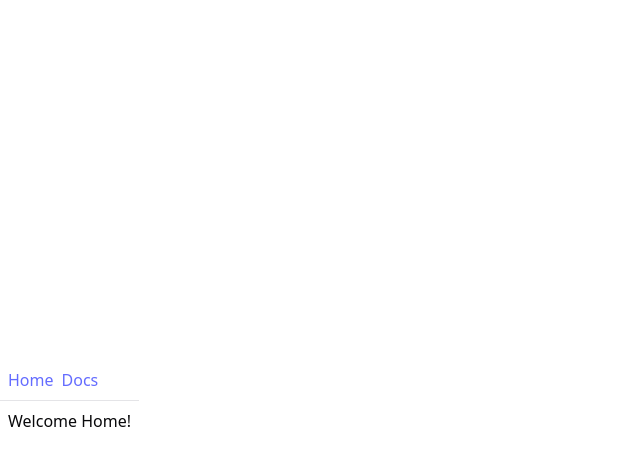
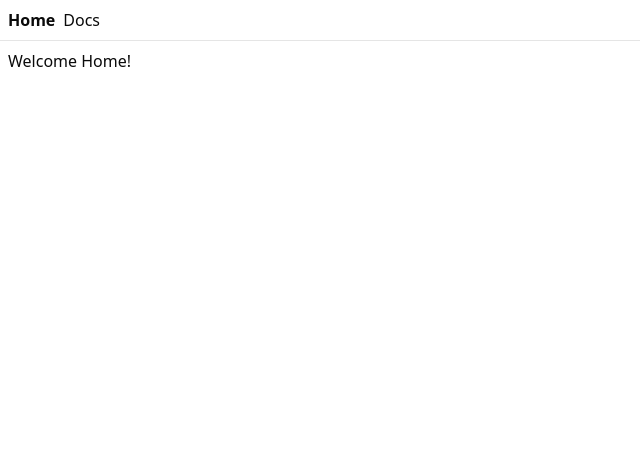
Before and after one commit to landondurnan/form-builder, a React (Vite) app: page / in a window 1280 px wide. Shown: the top 466 px of the page, without its empty margins (0-640 px from the left). Built offline with nearby package versions, Linux system fonts and the light colour scheme.

Commit message:
feat: refactor CSS variables and theme structure for improved styling consistency

```diff
--- a/src/index.css
+++ b/src/index.css
@@ -3,177 +3,113 @@
 
 @custom-variant dark (&:is(.dark *));
 
+@theme inline {
+  --color-background: var(--background);
+  --color-foreground: var(--foreground);
+  --font-sans: var(--font-geist-sans);
+  --font-mono: var(--font-geist-mono);
+  --color-sidebar-ring: var(--sidebar-ring);
+  --color-sidebar-border: var(--sidebar-border);
+  --color-sidebar-accent-foreground: var(--sidebar-accent-foreground);
+  --color-sidebar-accent: var(--sidebar-accent);
+  --color-sidebar-primary-foreground: var(--sidebar-primary-foreground);
+  --color-sidebar-primary: var(--sidebar-primary);
+  --color-sidebar-foreground: var(--sidebar-foreground);
+  --color-sidebar: var(--sidebar);
+  --color-chart-5: var(--chart-5);
+  --color-chart-4: var(--chart-4);
+  --color-chart-3: var(--chart-3);
+  --color-chart-2: var(--chart-2);
+  --color-chart-1: var(--chart-1);
+  --color-ring: var(--ring);
+  --color-input: var(--input);
+  --color-border: var(--border);
+  --color-destructive: var(--destructive);
+  --color-accent-foreground: var(--accent-foreground);
+  --color-accent: var(--accent);
+  --color-muted-foreground: var(--muted-foreground);
+  --color-muted: var(--muted);
+  --color-secondary-foreground: var(--secondary-foreground);
+  --color-secondary: var(--secondary);
+  --color-primary-foreground: var(--primary-foreground);
+  --color-primary: var(--primary);
+  --color-popover-foreground: var(--popover-foreground);
+  --color-popover: var(--popover);
+  --color-card-foreground: var(--card-foreground);
+  --color-card: var(--card);
+  --radius-sm: calc(var(--radius) - 4px);
+  --radius-md: calc(var(--radius) - 2px);
+  --radius-lg: var(--radius);
+  --radius-xl: calc(var(--radius) + 4px);
+}
+
 :root {
-  font-family: system-ui, Avenir, Helvetica, Arial, sans-serif;
-  line-height: 1.5;
-  font-weight: 400;
-
-  color-scheme: light dark;
-  color: rgba(255, 255, 255, 0.87);
-  background-color: #242424;
-
-  font-synthesis: none;
-  text-rendering: optimizeLegibility;
-  -webkit-font-smoothing: antialiased;
-  -moz-osx-font-smoothing: grayscale;
   --radius: 0.625rem;
   --background: oklch(1 0 0);
-  --foreground: oklch(0.141 0.005 285.823);
+  --foreground: oklch(0.145 0 0);
   --card: oklch(1 0 0);
-  --card-foreground: oklch(0.141 0.005 285.823);
+  --card-foreground: oklch(0.145 0 0);
   --popover: oklch(1 0 0);
-  --popover-foreground: oklch(0.141 0.005 285.823);
-  --primary: oklch(0.21 0.006 285.885);
+  --popover-foreground: oklch(0.145 0 0);
+  --primary: oklch(0.205 0 0);
   --primary-foreground: oklch(0.985 0 0);
-  --secondary: oklch(0.967 0.001 286.375);
-  --secondary-foreground: oklch(0.21 0.006 285.885);
-  --muted: oklch(0.967 0.001 286.375);
-  --muted-foreground: oklch(0.552 0.016 285.938);
-  --accent: oklch(0.967 0.001 286.375);
-  --accent-foreground: oklch(0.21 0.006 285.885);
+  --secondary: oklch(0.97 0 0);
+  --secondary-foreground: oklch(0.205 0 0);
+  --muted: oklch(0.97 0 0);
+  --muted-foreground: oklch(0.556 0 0);
+  --accent: oklch(0.97 0 0);
+  --accent-foreground: oklch(0.205 0 0);
   --destructive: oklch(0.577 0.245 27.325);
-  --border: oklch(0.92 0.004 286.32);
-  --input: oklch(0.92 0.004 286.32);
-  --ring: oklch(0.705 0.015 286.067);
+  --border: oklch(0.922 0 0);
+  --input: oklch(0.922 0 0);
+  --ring: oklch(0.708 0 0);
   --chart-1: oklch(0.646 0.222 41.116);
   --chart-2: oklch(0.6 0.118 184.704);
   --chart-3: oklch(0.398 0.07 227.392);
   --chart-4: oklch(0.828 0.189 84.429);
   --chart-5: oklch(0.769 0.188 70.08);
   --sidebar: oklch(0.985 0 0);
-  --sidebar-foreground: oklch(0.141 0.005 285.823);
-  --sidebar-primary: oklch(0.21 0.006 285.885);
+  --sidebar-foreground: oklch(0.145 0 0);
+  --sidebar-primary: oklch(0.205 0 0);
   --sidebar-primary-foreground: oklch(0.985 0 0);
-  --sidebar-accent: oklch(0.967 0.001 286.375);
-  --sidebar-accent-foreground: oklch(0.21 0.006 285.885);
-  --sidebar-border: oklch(0.92 0.004 286.32);
-  --sidebar-ring: oklch(0.705 0.015 286.067);
-}
-
-a {
-  font-weight: 500;
-  color: #646cff;
-  text-decoration: inherit;
-}
-a:hover {
-  color: #535bf2;
-}
-
-body {
-  margin: 0;
-  display: flex;
-  place-items: center;
-  min-width: 320px;
-  min-height: 100vh;
-}
-
-h1 {
-  font-size: 3.2em;
-  line-height: 1.1;
-}
-
-button {
-  border-radius: 8px;
-  border: 1px solid transparent;
-  padding: 0.6em 1.2em;
-  font-size: 1em;
-  font-weight: 500;
-  font-family: inherit;
-  background-color: #1a1a1a;
-  cursor: pointer;
-  transition: border-color 0.25s;
-}
-button:hover {
-  border-color: #646cff;
-}
-button:focus,
-button:focus-visible {
-  outline: 4px auto -webkit-focus-ring-color;
-}
-
-@media (prefers-color-scheme: light) {
-  :root {
-    color: #213547;
-    background-color: #ffffff;
-  }
-  a:hover {
-    color: #747bff;
-  }
-  button {
-    background-color: #f9f9f9;
-  }
-}
-
-@theme inline {
-  --radius-sm: calc(var(--radius) - 4px);
-  --radius-md: calc(var(--radius) - 2px);
-  --radius-lg: var(--radius);
-  --radius-xl: calc(var(--radius) + 4px);
-  --color-background: var(--background);
-  --color-foreground: var(--foreground);
-  --color-card: var(--card);
-  --color-card-foreground: var(--card-foreground);
-  --color-popover: var(--popover);
-  --color-popover-foreground: var(--popover-foreground);
-  --color-primary: var(--primary);
-  --color-primary-foreground: var(--primary-foreground);
-  --color-secondary: var(--secondary);
-  --color-secondary-foreground: var(--secondary-foreground);
-  --color-muted: var(--muted);
-  --color-muted-foreground: var(--muted-foreground);
-  --color-accent: var(--accent);
-  --color-accent-foreground: var(--accent-foreground);
-  --color-destructive: var(--destructive);
-  --color-border: var(--border);
-  --color-input: var(--input);
-  --color-ring: var(--ring);
-  --color-chart-1: var(--chart-1);
-  --color-chart-2: var(--chart-2);
-  --color-chart-3: var(--chart-3);
-  --color-chart-4: var(--chart-4);
-  --color-chart-5: var(--chart-5);
-  --color-sidebar: var(--sidebar);
-  --color-sidebar-foreground: var(--sidebar-foreground);
-  --color-sidebar-primary: var(--sidebar-primary);
-  --color-sidebar-primary-foreground: var(--sidebar-primary-foreground);
-  --color-sidebar-accent: var(--sidebar-accent);
-  --color-sidebar-accent-foreground: var(--sidebar-accent-foreground);
-  --color-sidebar-border: var(--sidebar-border);
-  --color-sidebar-ring: var(--sidebar-ring);
+  --sidebar-accent: oklch(0.97 0 0);
+  --sidebar-accent-foreground: oklch(0.205 0 0);
+  --sidebar-border: oklch(0.922 0 0);
+  --sidebar-ring: oklch(0.708 0 0);
 }
 
 .dark {
-  --background: oklch(0.141 0.005 285.823);
+  --background: oklch(0.145 0 0);
   --foreground: oklch(0.985 0 0);
-  --card: oklch(0.21 0.006 285.885);
+  --card: oklch(0.205 0 0);
   --card-foreground: oklch(0.985 0 0);
-  --popover: oklch(0.21 0.006 285.885);
+  --popover: oklch(0.205 0 0);
   --popover-foreground: oklch(0.985 0 0);
-  --primary: oklch(0.92 0.004 286.32);
-  --primary-foreground: oklch(0.21 0.006 285.885);
-  --secondary: oklch(0.274 0.006 286.033);
+  --primary: oklch(0.922 0 0);
+  --primary-foreground: oklch(0.205 0 0);
+  --secondary: oklch(0.269 0 0);
   --secondary-foreground: oklch(0.985 0 0);
-  --muted: oklch(0.274 0.006 286.033);
-  --muted-foreground: oklch(0.705 0.015 286.067);
-  --accent: oklch(0.274 0.006 286.033);
+  --muted: oklch(0.269 0 0);
+  --muted-foreground: oklch(0.708 0 0);
+  --accent: oklch(0.269 0 0);
   --accent-foreground: oklch(0.985 0 0);
   --destructive: oklch(0.704 0.191 22.216);
   --border: oklch(1 0 0 / 10%);
   --input: oklch(1 0 0 / 15%);
-  --ring: oklch(0.552 0.016 285.938);
+  --ring: oklch(0.556 0 0);
   --chart-1: oklch(0.488 0.243 264.376);
   --chart-2: oklch(0.696 0.17 162.48);
   --chart-3: oklch(0.769 0.188 70.08);
   --chart-4: oklch(0.627 0.265 303.9);
   --chart-5: oklch(0.645 0.246 16.439);
-  --sidebar: oklch(0.21 0.006 285.885);
+  --sidebar: oklch(0.205 0 0);
   --sidebar-foreground: oklch(0.985 0 0);
   --sidebar-primary: oklch(0.488 0.243 264.376);
   --sidebar-primary-foreground: oklch(0.985 0 0);
-  --sidebar-accent: oklch(0.274 0.006 286.033);
+  --sidebar-accent: oklch(0.269 0 0);
   --sidebar-accent-foreground: oklch(0.985 0 0);
   --sidebar-border: oklch(1 0 0 / 10%);
-  --sidebar-ring: oklch(0.552 0.016 285.938);
+  --sidebar-ring: oklch(0.556 0 0);
 }
 
 @layer base {
```
